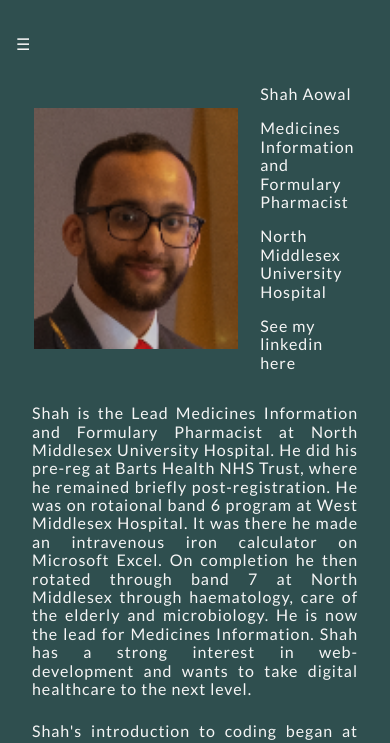
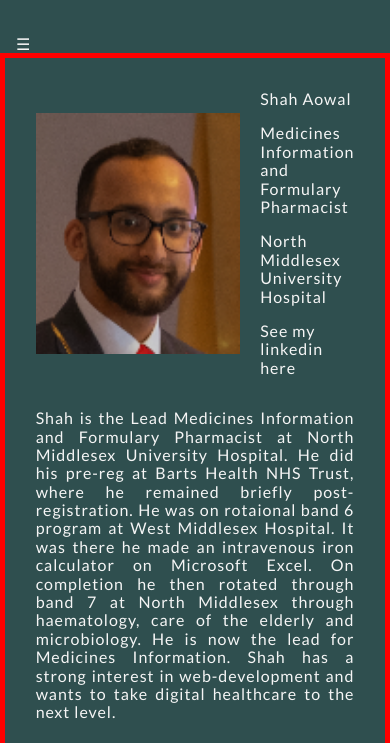
Before and after one commit to Pharma2022/AboutMe, a website built with Vite: page index.html in a window 390 px wide. Shown: the part 61-804 px from the top of the page. Built offline with nearby package versions, Linux system fonts and the light colour scheme.

Commit message:
Add files via upload

```diff
--- a/index.css
+++ b/index.css
@@ -40,6 +40,9 @@ nav{
     .nav{
         display: none;
     }
+    .container{
+        max-width: fit-content;
+    }
 
 }
 
@@ -74,7 +77,9 @@ text-align: justify;
 
 .container {
     margin: auto;
-min-width: 24em;
+
+border: 5px solid red;
+
     justify-content: center;
 
 padding-top:1em;
```
